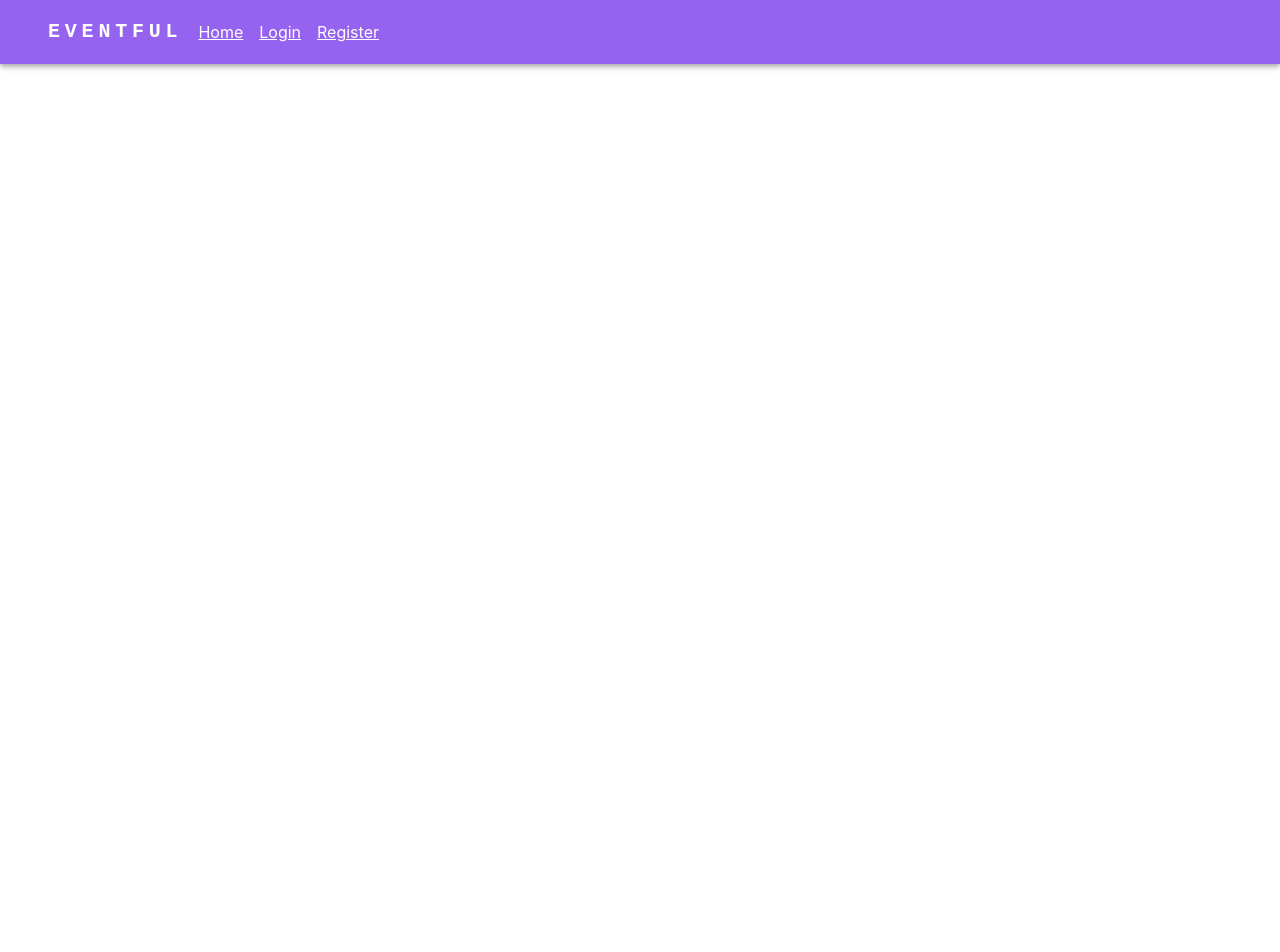
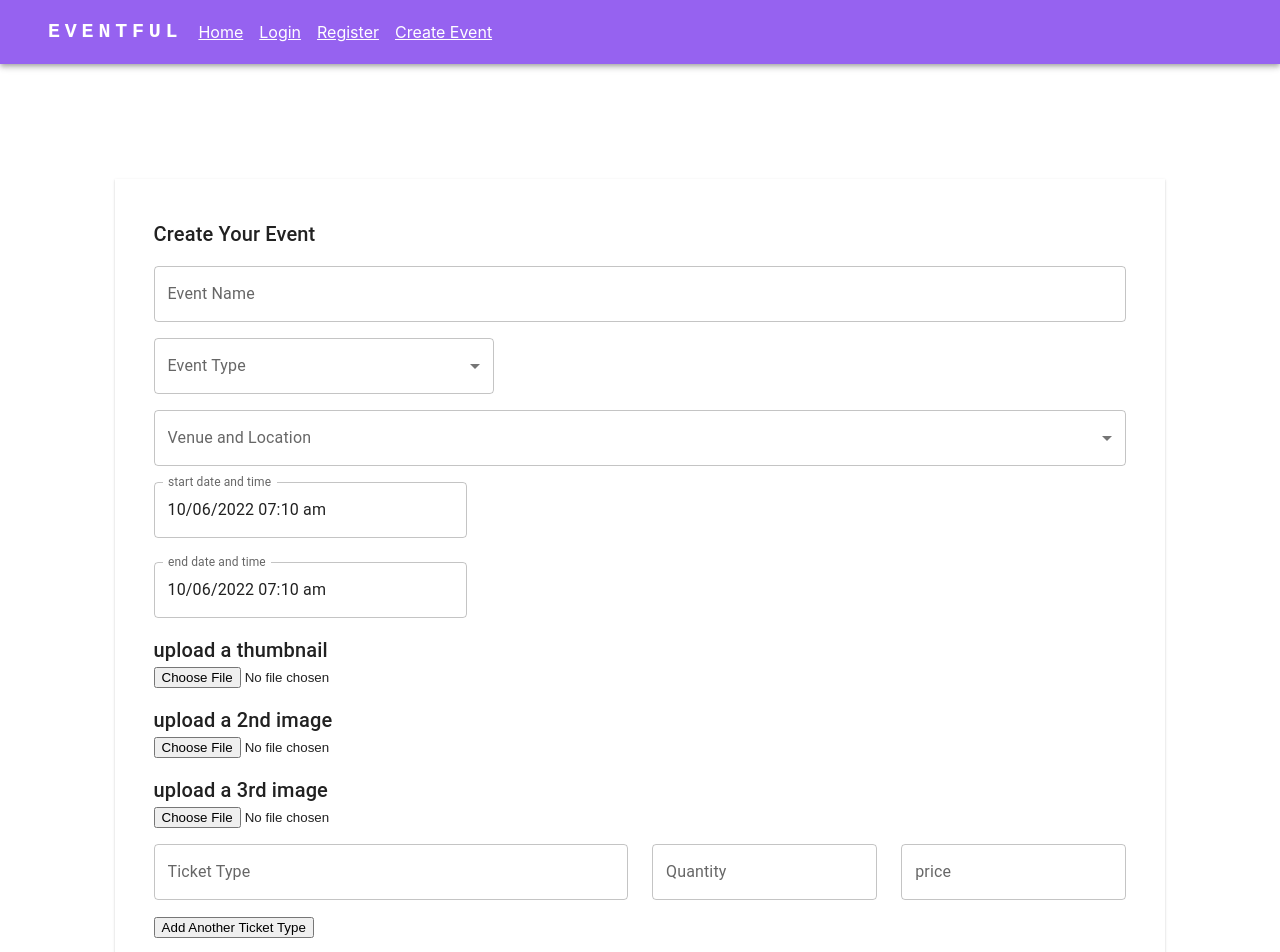
Before and after one commit to unsw-cse-comp3900-9900-22T3/capstone-project-3900-f10a-geegle, a React (Create React App) app in the folder frontend/: page /event/create in a window 1280 px wide. Shown: the top 952 px of the page. Before the commit the page ends 800 px from the top, so only its background shows below. Built offline with nearby package versions, Linux system fonts and the light colour scheme.

Commit message:
form finsihed, needs testing

```diff
--- a/frontend/package.json
+++ b/frontend/package.json
@@ -7,9 +7,11 @@
     "@emotion/styled": "^11.10.4",
     "@mui/icons-material": "^5.10.6",
     "@mui/material": "^5.10.8",
+    "@mui/x-date-pickers": "^5.0.4",
     "@testing-library/jest-dom": "^5.16.5",
     "@testing-library/react": "^13.4.0",
     "@testing-library/user-event": "^13.5.0",
+    "date-fns": "^2.29.3",
     "react": "^18.2.0",
     "react-dom": "^18.2.0",
     "react-router-dom": "^6.4.2",
--- a/frontend/src/App.jsx
+++ b/frontend/src/App.jsx
@@ -1,6 +1,7 @@
 import { BrowserRouter as Router, Routes, Route } from 'react-router-dom';
 import {useContext, React} from 'react';
 import NavBar from './components/NavBar';
+import CreateEventsForm from './components/createEventsForm'
 function App() {
   return (
     <>
@@ -12,6 +13,7 @@ function App() {
           <Route exact path={`/`} element={<div>Home Page</div>}></Route>
           <Route exact path={`/login`} element={<div>Login Page</div>}></Route>
           <Route exact path={`/register`} element={<div>Register Page</div>}></Route>
+          <Route exact path={`/event/create`} element={<CreateEventsForm />}></Route>
         </Routes>
       </Router>
     </>
--- a/frontend/src/components/NavBar.jsx
+++ b/frontend/src/components/NavBar.jsx
@@ -57,6 +57,11 @@ const NavBar = () => {
                   Register
                 </Link>
               </div>
+              <div style={{display:'inline-block'}}>
+                <Link to ='/event/create' style={{color:'white'}}>
+                  Create Event
+                </Link>
+              </div>
             </div>
           </Toolbar>
         </Container>
--- a/frontend/src/components/createEventsForm.jsx
+++ b/frontend/src/components/createEventsForm.jsx
@@ -1,23 +1,74 @@
 import React, { useState } from 'react';
 import { useNavigate } from 'react-router-dom';
-import { Grid, TextField, FormControl, InputLabel, Select, MenuItem, Card, Typography, Button, Checkbox } from '@mui/material';
-function CreateEvent () {
+import { Grid, TextField, FormControl, InputLabel, Select, MenuItem, Card, Typography, Button, Checkbox, Stack, Paper } from '@mui/material';
+import { DateTimePicker } from '@mui/x-date-pickers/DateTimePicker';
+import { LocalizationProvider } from '@mui/x-date-pickers';
+//import { AdapterDayjs } from '@mui/x-date-pickers/AdapterDayjs';
+import { AdapterDateFns } from '@mui/x-date-pickers/AdapterDateFns';
+import { width } from '@mui/system';
 
-  const [eventName, setEventName] = useState("");
-  const [eventType, setEventType] = useState("");
-  const [eventAddress, setEventAddress] = useState("");
-  const [venueName, setVenueName] = useState("");
-  const [startTime, setStartTime] = useState(new Date());
-  const [endTime, setEndTime] = useState(new Date());
-  const [startDate, setStartDate] = useState(new Date());
-  const [endDate, setEndDate] = useState(new Date());
+/**
+ * https://stackoverflow.com/questions/36280818/how-to-convert-file-to-base64-in-javascript
+ *
+ */
+export function fileToDataUrl (file) {
+  const validFileTypes = ['image/jpeg', 'image/png', 'image/jpg']
+  const valid = validFileTypes.find(type => type === file.type);
+  if (!valid) {
+    throw Error('file needs to be png, jpg or jpeg image.');
+  }
+  return new Promise((resolve, reject) => {
+    const reader = new FileReader();
+    reader.readAsDataURL(file);
+    reader.onload = () => resolve(reader.result);
+    reader.onerror = reject;
+  });
 
+}
+function CreateEventsForm () {
+
+  const [eventName, setEventName] = useState('');
+  const [eventType, setEventType] = useState('');
+  const [eventLocation, setEventLocation] = useState('');
+  const [startDateTime, setStartDateTime] = useState(new Date());
+  const [endDateTime, setEndDateTime] = useState(new Date());
+  const [thumbnail, setThumbnail] = useState('');
+  const [image2, setImage2] = useState('');
+  const [image3, setImage3] = useState('');
+  const [ticketType, setTicketType] = useState('');
+  const [quantity, setQuantity] = useState('');
+  const [ticketPrice, setTicketPrice] = useState('');
+
+  const handleImage2 = async (event) => {
+    const image2Data = await fileToDataUrl(event.target.files[0]);
+    setImage2(image2Data);
+  }
+  const handleImage3 = async (event) => {
+    const image3Data = await fileToDataUrl(event.target.files[0]);
+    setImage3(image3Data);
+  }
+  const handleThumbnail = async (event) => {
+    const thumbnailData = await fileToDataUrl(event.target.files[0]);
+    setThumbnail(thumbnailData);
+  }
+
+
+  const styles = {
+    Paper: {
+      display: 'flex',
+      alignItems: 'center',
+      justifyContent: 'center',
+      padding: '3vw',
+      margin: '9vw'
+    }
+  }
   return (
+    <Paper variant="elevation" square style={styles.Paper} >
       <form>
         <Grid container spacing ={2}>
           <Grid item xs = {12}>
               <Typography variant="h6" component="div">
-              Event Name
+                Create Your Event
               </Typography>
           </Grid>
           <Grid item xs = {12}>
@@ -27,11 +78,12 @@ function CreateEvent () {
               aria-label="Event Name"
               type="text"
               variant="outlined"
-            //onChange={handleProperty}
+              onChange={e=>setEventName(e.target.value)}
+              fullWidth
             />
           </Grid>
           <Grid item xs = {12}>
-        <FormControl fullWidth>
+            <FormControl style={{width: '35%'}}>
               <InputLabel id="Event type label">Event Type</InputLabel>
               <Select
                 labelId="Event Type label"
@@ -39,23 +91,135 @@ function CreateEvent () {
                 label="Event Type"
                 aria-label="Event Type"
                 value={eventType}
-                //onChange={handleProperty}
+                onChange={e=>setEventType(e.target.value)}
               >
                 {/* do we need event types stored in the back end (maybe we need to when we filter?) */}
-                <MenuItem value={'Apartment'}>Concert</MenuItem>
-                <MenuItem value={'Townhouse'}>Festival</MenuItem>
-                <MenuItem value={'House'}>Conference</MenuItem>
-                <MenuItem value={'Room'}>Social</MenuItem>
-                <MenuItem value={'Suite'}>Other</MenuItem>
+                <MenuItem value={'Concert'}>Concert</MenuItem>
+                <MenuItem value={'Festival'}>Festival</MenuItem>
+                <MenuItem value={'Conference'}>Conference</MenuItem>
+                <MenuItem value={'Social'}>Social</MenuItem>
+                <MenuItem value={'Other'}>Other</MenuItem>
               </Select>
             </FormControl>
           </Grid>
-
-
-
+          <Grid item xs = {12}>
+          <FormControl fullWidth>
+              <InputLabel id="location label">Venue and Location</InputLabel>
+              <Select
+                labelId="location label"
+                id="location"
+                label="location"
+                aria-label="location"
+                value={eventLocation}
+                onChange={e=>setEventLocation(e.target.value)}
+              >
+                {/* do we need event types stored in the back end (maybe we need to when we filter?) */}
+                <MenuItem value={'Venue 1, Address'}>Venue 1, Address</MenuItem>
+                <MenuItem value={'Venue 2, Address'}>Venue 2, Address</MenuItem>
+                <MenuItem value={'Venue 3, Address'}>Venue 3, Address</MenuItem>
+                <MenuItem value={'Venue 4, Address'}>Venue 4, Address</MenuItem>
+                <MenuItem value={'Venue 5, Address'}>Venue 5, Address</MenuItem>
+              </Select>
+            </FormControl>
+          </Grid>
+          <Grid item xs = {4}>
+            <LocalizationProvider dateAdapter={AdapterDateFns}>
+              <Stack spacing={3}>
+                <DateTimePicker
+                  label="start date and time"
+                  id='startPicker'
+                  value = {startDateTime}
+                  onChange={(e) => setStartDateTime(e)}
+                  style={{width: '35%'}}
+                  renderInput={(params) => <TextField {...params} />}
+                />
+                <DateTimePicker
+                  label="end date and time"
+                  id='endPicker'
+                  onChange={(e) => setEndDateTime(e)}
+                  style={{width: '35%'}}
+                  value = {endDateTime}
+                  renderInput={(params) => <TextField {...params} />}
+                />
+              </Stack>
+            </LocalizationProvider>
+          </Grid>
+          <Grid item xs = {12}>
+            {/* thumbnail is image 1 in the database */}
+            <Typography variant="h6" component="div"> upload a thumbnail</Typography>
+                <input
+                  id='thumbnail'
+                  aria-label="thumbnailInput"
+                  type="file"
+                  onChange={handleThumbnail}
+            />
+          </Grid>
+          <Grid item xs = {12}>
+            <Typography variant="h6" component="div"> upload a 2nd image</Typography>
+                <input
+                  id='thumbnail'
+                  aria-label="thumbnailInput"
+                  type="file"
+                  onChange={handleImage2}
+            />
+          </Grid>
+          <Grid item xs = {12}>
+            <Typography variant="h6" component="div"> upload a 3rd image</Typography>
+                <input
+                  id='thumbnail'
+                  aria-label="thumbnailInput"
+                  type="file"
+                  onChange={handleImage3}
+            />
+          </Grid>
+          <Grid item xs = {12}>
+            <Grid container spacing ={3}>
+              <Grid item xs = {6}>
+                <TextField
+                id="Ticket Type"
+                label="Ticket Type"
+                aria-label="Ticket Type"
+                type="text"
+                variant="outlined"
+                onChange={e=>setTicketType(e.target.value)}
+                fullWidth
+              />
+              </Grid>
+              <Grid item xs = {3}>
+                <TextField
+                id="Quantity"
+                label="Quantity"
+                aria-label="Quantity"
+                type="text"
+                variant="outlined"
+                onChange={e=>setQuantity(e.target.value)}
+                fullWidth
+              />
+              </Grid>
+              <Grid item xs = {3}>
+                <TextField
+                id="price"
+                label="price"
+                aria-label="price"
+                type="text"
+                variant="outlined"
+                onChange={e=>setTicketPrice(e.target.value)}
+                fullWidth
+              />
+              </Grid>
+            </Grid>
+          </Grid>
+          <Grid item xs = {12}>
+            <button> Add Another Ticket Type</button>
+          </Grid>
+          <Grid item xs = {6}>
+            <Button> Submit and Create</Button>
+          </Grid>
         </Grid>
       </form>
+    </Paper>
+
 
   )
 }
-export default CreateEvent;
+export default CreateEventsForm;
```
Also changed, not shown: 1 other file (tests, documents, lock files or other folders). Lines whose indentation alone changed are shown as unchanged.
